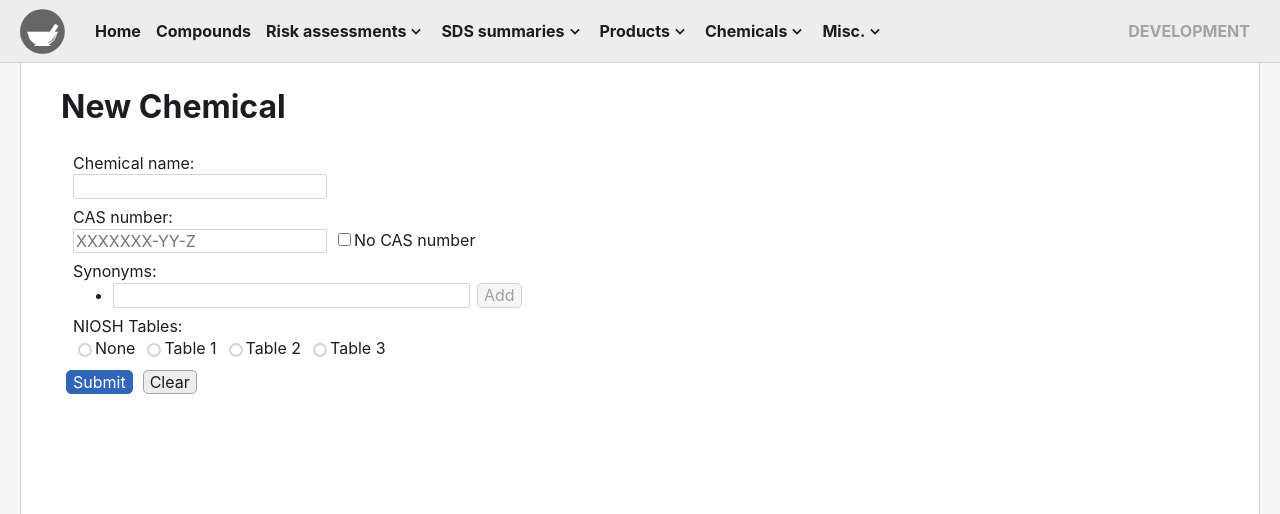
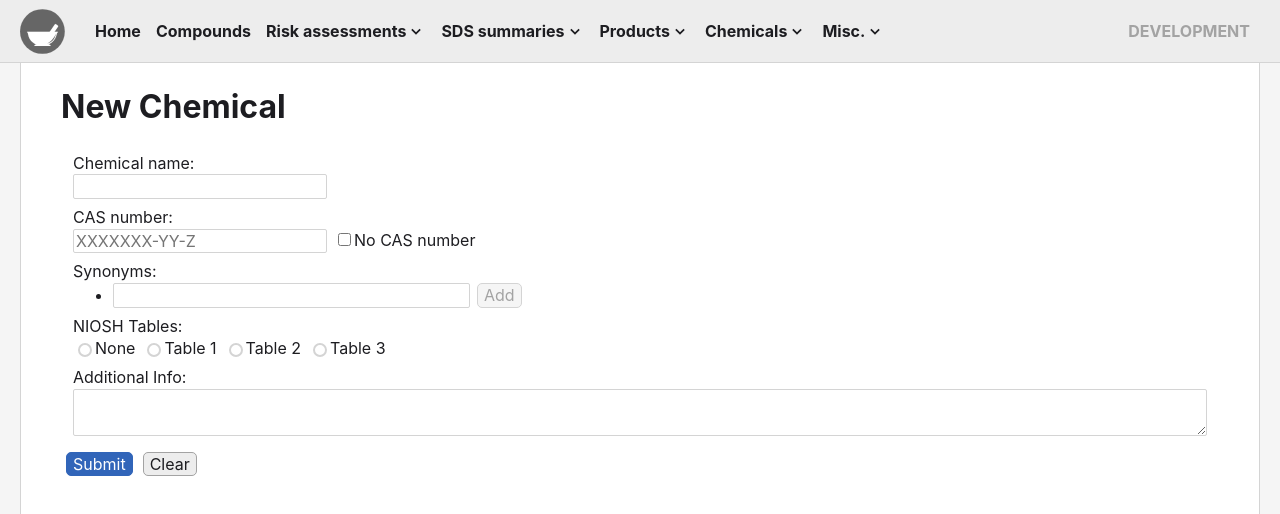
Before and after one commit to mmtandoc/compounding-helper, a Next.js app: page /chemicals/new in a window 1280 px wide. Shown: the top 514 px of the page. Built offline with nearby package versions, Linux system fonts and the light colour scheme.

Commit message:
Added additional info field to Chemicals

```diff
--- a/components/chemical/ChemicalEntry.tsx
+++ b/components/chemical/ChemicalEntry.tsx
@@ -3,9 +3,11 @@ import { Controller, UseFormReturn } from "react-hook-form"
 
 import {
   DotJotList,
+  FormGroup,
   Input,
   LabelFormGroup,
   RhfRadioGroup,
+  TextArea,
 } from "components/ui/forms"
 import { NullPartialChemicalFields } from "lib/fields"
 import useUpdateFieldConditionally from "lib/hooks/useUpdateFieldConditionally"
@@ -92,6 +94,14 @@ const ChemicalEntry: DataEntryComponent<NullPartialChemicalFields, Props> = (
           ]}
         />
       </LabelFormGroup>
+      <FormGroup>
+        <label htmlFor="additionalInfo">Additional Info:</label>
+        <TextArea
+          id="additionalInfo"
+          {...register("additionalInfo")}
+          autoResize
+        />
+      </FormGroup>
     </>
   )
 }
--- a/lib/fields/chemical.ts
+++ b/lib/fields/chemical.ts
@@ -47,6 +47,12 @@ export const chemicalSchema = z.object({
   synonyms: z.array(z.string().trim().min(1)).nullable(),
   nioshTable: z.number().int().min(1).max(3).or(z.literal(-1)),
   nioshRevisionDate: utcDateZodString.nullable(), //TODO: Check that date is not in the future
+  additionalInfo: z
+    .string()
+    .trim()
+    .transform((arg) => (arg === "" ? null : arg))
+    .nullable()
+    .default(null),
 })
 
 export type ChemicalFields = z.output<typeof chemicalSchema>
--- a/lib/mappers/ChemicalMapper.ts
+++ b/lib/mappers/ChemicalMapper.ts
@@ -15,6 +15,7 @@ const toFieldValues = (data: ChemicalAll): ChemicalFields => {
     nioshRevisionDate: data.nioshRevisionDate
       ? toIsoDateString(data.nioshRevisionDate)
       : null,
+    additionalInfo: data.additionalInfo,
   })
 }
 
@@ -30,6 +31,7 @@ const toModel = (
     nioshRevisionDate: values.nioshRevisionDate
       ? new Date(values.nioshRevisionDate)
       : null,
+    additionalInfo: values.additionalInfo,
   }
 }
 
```
Also changed, not shown: components/chemical/ChemicalDetails.tsx (+9 -1 lines), 2 other files (tests, documents, lock files or other folders).
